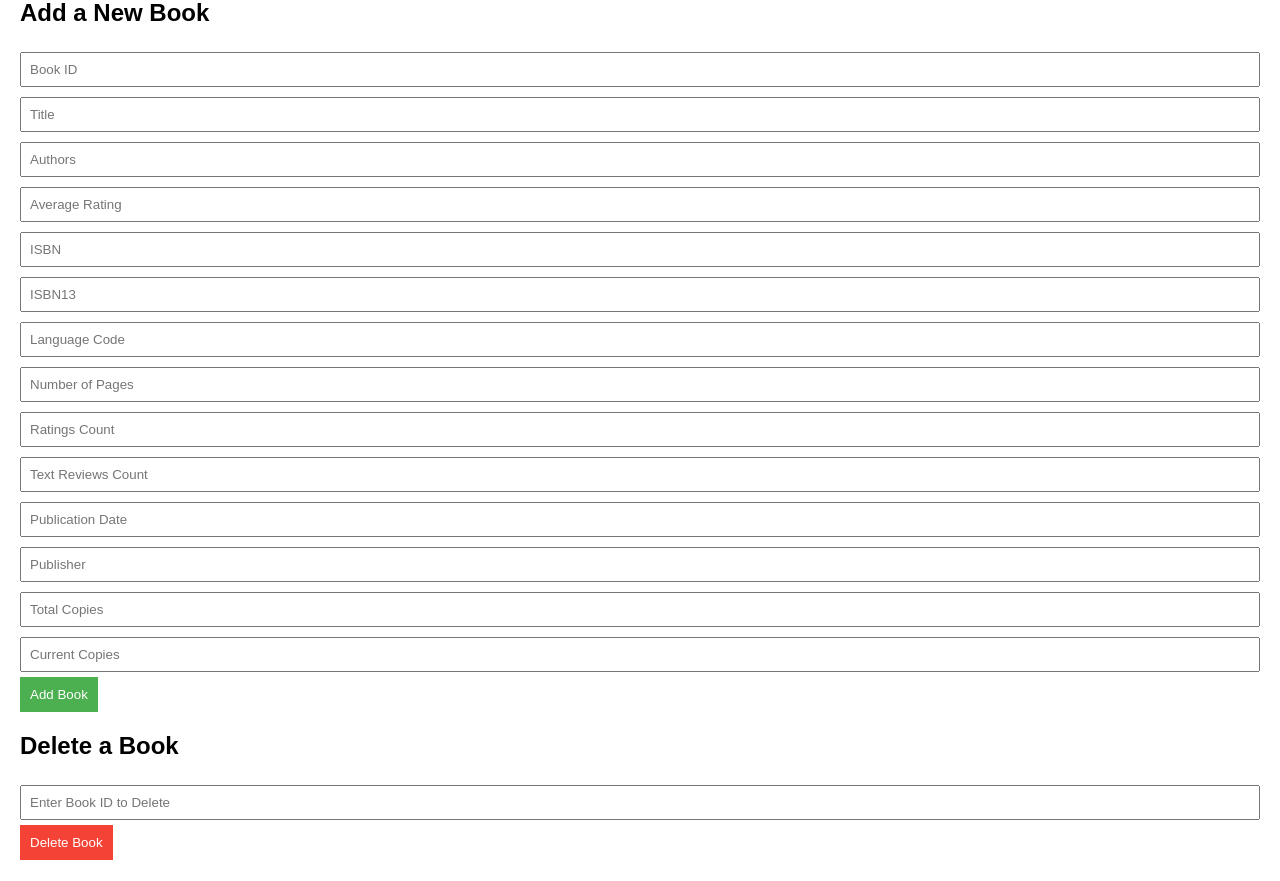
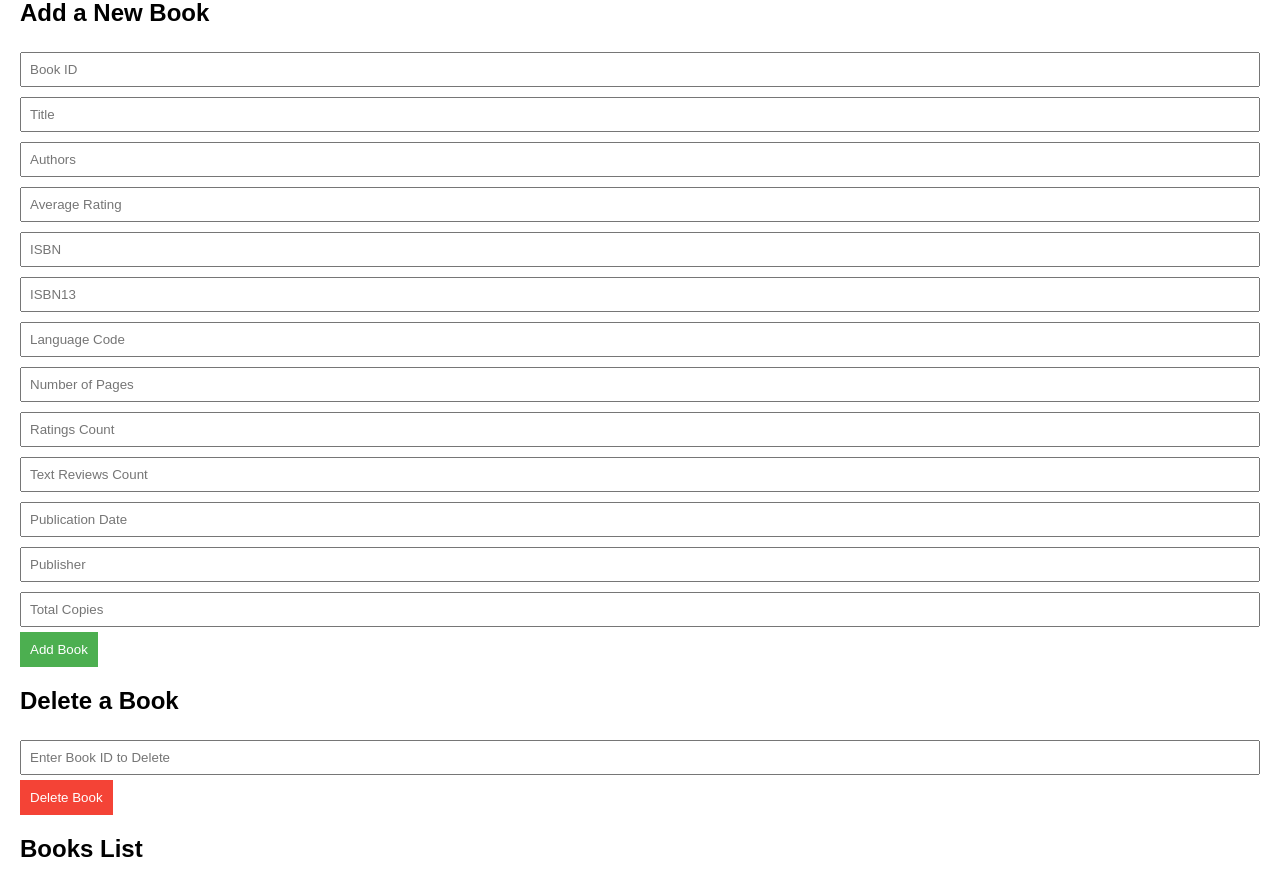
Before and after one commit to Ahmed-Fawzy14/BM_Team4_FinalProject, a Flask app: page /search in a window 1280 px wide. Shown: the part 119-1000 px from the top of the page. Run offline with Flask 3, Linux system fonts and the light colour scheme.

Commit message:
eidt search book

```diff
--- a/app.py
+++ b/app.py
@@ -27,14 +27,12 @@ class Books(db.Model):
     def loan_book(self):
         if self.no_of_copies_current > 0:
             self.no_of_copies_current -= 1
-            self.loaned_copies += 1
             return True
         return False
 
     def return_book(self):
-        if self.loaned_copies > 0:
+        if self.no_of_copies_total - self.no_of_copies_current > 0:
             self.no_of_copies_current += 1
-            self.loaned_copies -= 1
             return True
         return False
 
@@ -42,8 +40,7 @@ class Books(db.Model):
 def index():
     books = Books.query.all()
     available_books = [book for book in books if book.no_of_copies_current > 0]
-    loaned_books = [book for book in books if book.loaned_copies > 0]
-    return render_template('index.html', books=books, available_books=available_books, loaned_books=loaned_books)
+    return render_template('index.html', books=books, available_books=available_books)
 
 
 @app.route('/add', methods=['POST'])
@@ -61,7 +58,7 @@ def add_book():
     publication_date = request.form['publication_date']
     publisher = request.form['publisher']
     no_of_copies_total = request.form['no_of_copies_total']
-    no_of_copies_current = request.form['no_of_copies_current']
+    no_of_copies_current = no_of_copies_total
 
     #Check if BookID already exists
     existing_book = Books.query.filter_by(bookID=bookID).first()
@@ -139,9 +136,7 @@ def search():
     query = request.args.get('query')
     search_results = Books.query.filter(
         (Books.title.ilike(f'%{query}%')) |
-        (Books.authors.ilike(f'%{query}%')) |
-        (Books.isbn.ilike(f'%{query}%')) |
-        (Books.isbn13.ilike(f'%{query}%'))
+        (Books.bookID == query)
     ).all()
     if not search_results:
         flash(f"No books found for search query: {query}", 'error')
--- a/templates/index.html
+++ b/templates/index.html
@@ -73,7 +73,6 @@
         <input type="text" name="publication_date" placeholder="Publication Date">
         <input type="text" name="publisher" placeholder="Publisher">
         <input type="number" name="no_of_copies_total" placeholder="Total Copies" required>
-        <input type="number" name="no_of_copies_current" placeholder="Current Copies" required>
         <button type="submit">Add Book</button>
     </form>
 
@@ -126,17 +125,6 @@
         <button type="submit">Search</button>
     </form>
 
-    {% if books %}
-    <h2>Books</h2>
-    <ul>
-        {% for book in books %}
-            <li>{{ book.title }} by {{ book.authors }} (ISBN: {{ book.isbn }})</li>
-        {% else %}
-            <li>No books found</li>
-        {% endfor %}
-    </ul>
-    {% endif %}
-
     <h2>Loan a Book</h2>
 <form action="{{ url_for('loan_book') }}" method="POST">
     <input type="text" name="bookID" placeholder="Enter Book ID to Loan" required>
```
Also changed, not shown: instance/library.db.
